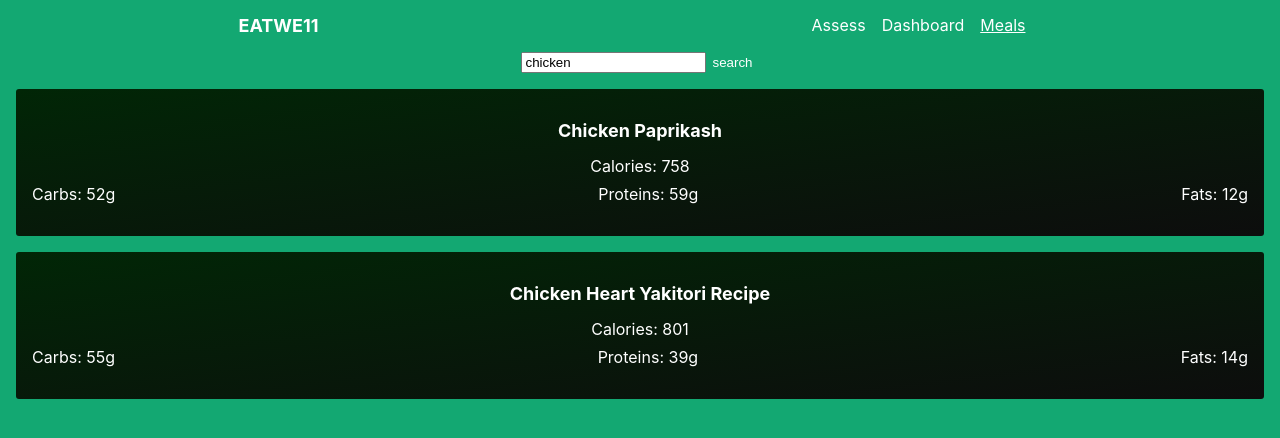
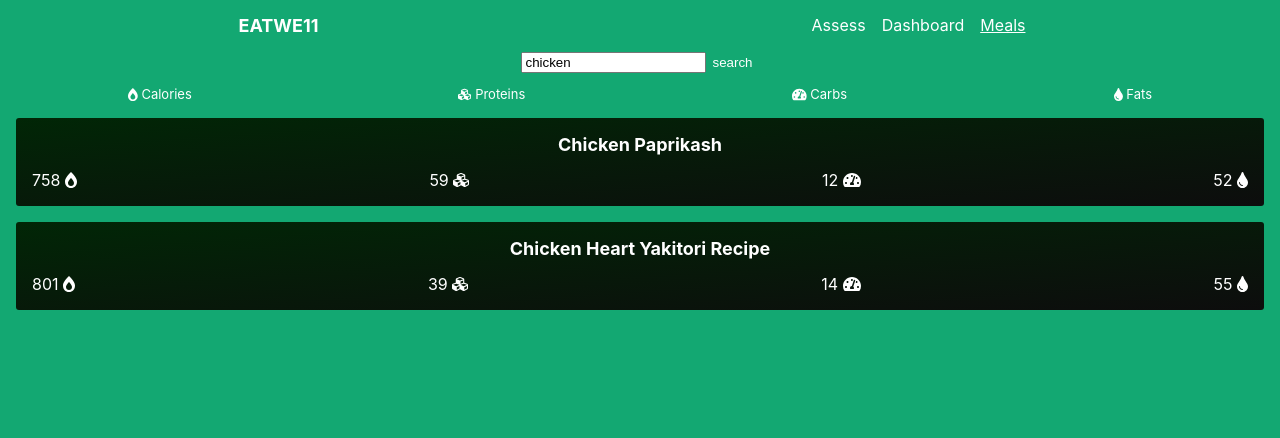
Before and after one commit to PatientPadawan/eatwe11_client, a React (Create React App) app: page /meals in a window 1280 px wide. Shown: the top 438 px of the page. Built offline with nearby package versions, Linux system fonts and the light colour scheme.

Commit message:
refactored meals list to include legend

```diff
--- a/package.json
+++ b/package.json
@@ -3,6 +3,9 @@
   "version": "0.1.0",
   "private": true,
   "dependencies": {
+    "@fortawesome/fontawesome-svg-core": "^1.2.27",
+    "@fortawesome/free-solid-svg-icons": "^5.12.1",
+    "@fortawesome/react-fontawesome": "^0.1.9",
     "@testing-library/jest-dom": "^5.1.1",
     "@testing-library/react": "^9.3.2",
     "@testing-library/user-event": "^10.0.0",
@@ -12,7 +15,6 @@
     "react": "^16.12.0",
     "react-chartjs-2": "^2.9.0",
     "react-dom": "^16.12.0",
-    "react-fontawesome": "^1.7.1",
     "react-redux": "^7.1.3",
     "react-router": "^5.1.2",
     "react-router-dom": "^5.1.2",
--- a/src/components/Meal/index.js
+++ b/src/components/Meal/index.js
@@ -1,4 +1,5 @@
 import React from 'react';
+import { FontAwesomeIcon } from '@fortawesome/react-fontawesome';
 
 import useMountEffect from '../../hooks/mountEffect';
 
@@ -30,29 +31,26 @@ const Meal = ({
       <h2 className="mealsTitle capitalize">
         {meals.recipe.label}
       </h2>
-      <div className="mealsCalContainer">
-        Calories:
-        {' '}
-        { Math.round(meals.recipe.calories / meals.recipe.yield) }
-      </div>
       <div className="mealsMacroContainer">
         <span className="mealsMacronutrient">
-          Carbs:
+          { Math.round(meals.recipe.calories / meals.recipe.yield) }
           {' '}
-          { Math.round(meals.recipe.totalNutrients.FAT.quantity / meals.recipe.yield) }
-          g
+          <FontAwesomeIcon size="1x" icon="burn" />
         </span>
         <span className="mealsMacronutrient">
-          Proteins:
+          { Math.round(meals.recipe.totalNutrients.PROCNT.quantity / meals.recipe.yield) }
           {' '}
-          { Math.round(meals.recipe.totalNutrients.PROCNT.quantity / meals.recipe.yield) }
-          g
+          <FontAwesomeIcon size="1x" icon="cubes" />
         </span>
         <span className="mealsMacronutrient">
-          Fats:
+          { Math.round(meals.recipe.totalNutrients.CHOCDF.quantity / meals.recipe.yield) }
           {' '}
-          { Math.round(meals.recipe.totalNutrients.CHOCDF.quantity / meals.recipe.yield) }
-          g
+          <FontAwesomeIcon size="1x" icon="tachometer-alt" />
+        </span>
+        <span className="mealsMacronutrient">
+          { Math.round(meals.recipe.totalNutrients.FAT.quantity / meals.recipe.yield) }
+          {' '}
+          <FontAwesomeIcon size="1x" icon="tint" />
         </span>
       </div>
       <div className={`mealsCollapseContainer ${meals.isActive ? '' : 'hidden'}`}>
--- a/src/components/MealsList/index.js
+++ b/src/components/MealsList/index.js
@@ -1,4 +1,6 @@
 import React, { useState } from 'react';
+import { FontAwesomeIcon } from '@fortawesome/react-fontawesome';
+
 import Meal from '../Meal';
 import NavBar from '../NavBar';
 import MealsService from '../../services/meals-service';
@@ -40,6 +42,28 @@ const MealsList = ({
           search
         </button>
       </form>
+      <div className="mealsLegend">
+        <div>
+          <FontAwesomeIcon size="1x" icon="burn" />
+          {' '}
+          Calories
+        </div>
+        <div>
+          <FontAwesomeIcon size="1x" icon="cubes" />
+          {' '}
+          Proteins
+        </div>
+        <div>
+          <FontAwesomeIcon size="1x" icon="tachometer-alt" />
+          {' '}
+          Carbs
+        </div>
+        <div>
+          <FontAwesomeIcon size="1x" icon="tint" />
+          {' '}
+          Fats
+        </div>
+      </div>
       {meals.map((el, i) => (
         <Meal
           key={el.recipe.uri}
--- a/src/components/QuizForm/index.js
+++ b/src/components/QuizForm/index.js
@@ -10,6 +10,7 @@ const QuizForm = ({
   const [active, setActive] = useState(1.2);
   const [height, setHeight] = useState();
   const [weight, setWeight] = useState();
+  const [verification, setVerification] = useState();
 
   const handleSubmit = (e) => {
     e.preventDefault();
@@ -31,6 +32,8 @@ const QuizForm = ({
     updateMacros(macros);
     history.push('/dashboard');
   };
+
+  const isEnabled = verification === '2';
 
   return (
     <div className="Anthro_quizWrapper">
@@ -103,9 +106,21 @@ const QuizForm = ({
             <option value={2.3}>pro athlete</option>
           </select>
         </label>
+        <label htmlFor="verification">
+          Final Question
+          <br />
+          <input
+            id="verification"
+            type="number"
+            name="field6"
+            placeholder="what is 1 + 1?"
+            onChange={(e) => setVerification(e.target.value)}
+          />
+        </label>
         <button
           type="submit"
           className="button"
+          disabled={!isEnabled}
         >
           Submit
         </button>
--- a/src/index.css
+++ b/src/index.css
@@ -155,19 +155,25 @@ p {
   flex-flow: column nowrap;
 }
 
+.mealsLegend {
+  width: 80%;
+  margin: 1em auto 0 auto;
+  display: flex;
+  justify-content: space-between;
+  font-size: small;
+}
+
 .mealsTitle {
   font-size: large;
   align-self: center;
+  margin-top: 0;
 }
 
-.mealsCalContainer {
-  margin: 0 auto 0.5em auto;
-}
 
 .mealsMacroContainer {
   display: flex;
   justify-content: space-between;
-  margin: 0 0 1em 0;
+  margin: 0;
 }
 
 .mealsMacronutrient {
--- a/src/index.js
+++ b/src/index.js
@@ -2,11 +2,24 @@ import React from 'react';
 import { render } from 'react-dom';
 import { Provider } from 'react-redux';
 import { ConnectedRouter } from 'connected-react-router';
+import { library } from '@fortawesome/fontawesome-svg-core';
+import {
+  faBurn,
+  faCubes,
+  faTachometerAlt,
+  faTint,
+} from '@fortawesome/free-solid-svg-icons';
 
 import store, { history } from './store';
 import App from './App';
 import './index.css';
 
+library.add(
+  faBurn, // calories
+  faCubes, // protein
+  faTachometerAlt, // carbohydrates
+  faTint, // fats
+);
 
 render(
   <Provider store={store}>
```
Also changed, not shown: 1 other file (tests, documents, lock files or other folders).
